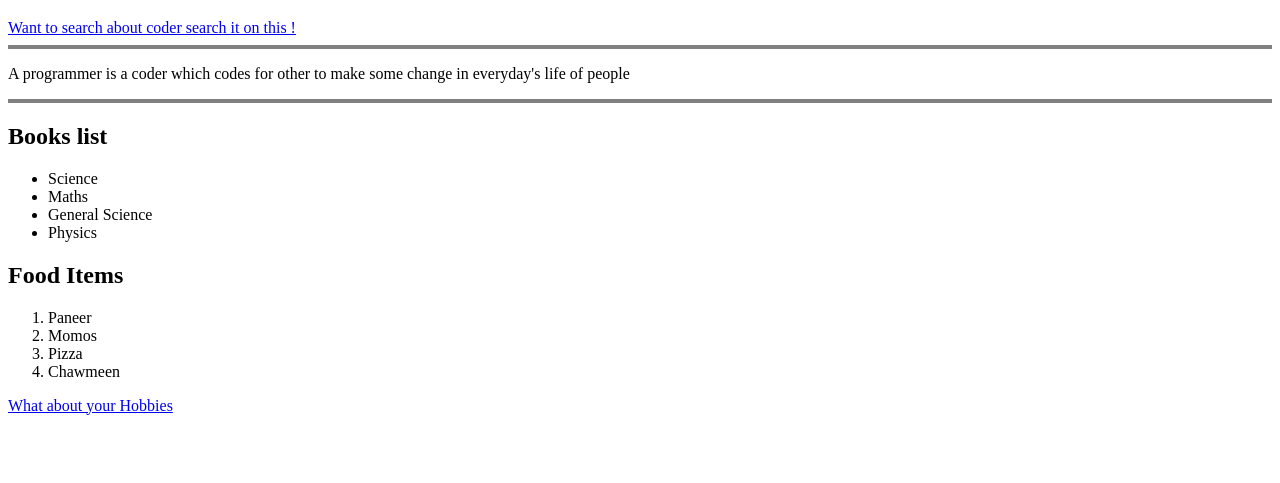
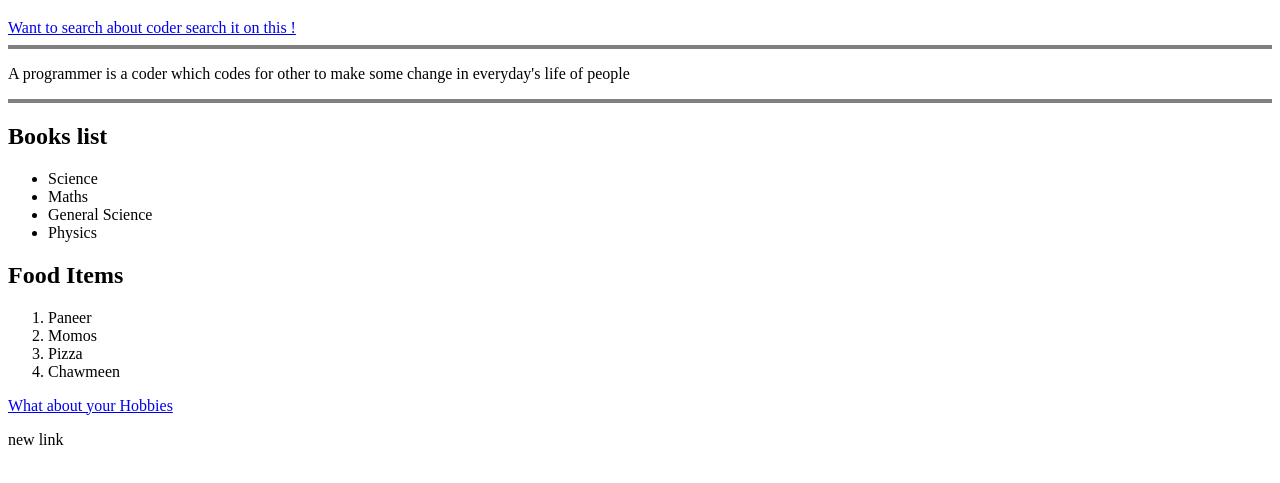
Before and after one commit to mohkum9045/first_web_dev, a plain HTML site: page index.html in a window 1280 px wide. Shown: the part 87-570 px from the top of the page. Drawn offline with Linux system fonts and the light colour scheme.

Commit message:
Added more html

```diff
--- a/index.html
+++ b/index.html
@@ -26,5 +26,6 @@
         <li>Chawmeen</li>
       </ol>
     <a href="hobbies.html">What about your Hobbies</a>
+    <p>new link</p>
   </body>
 </html>
```
